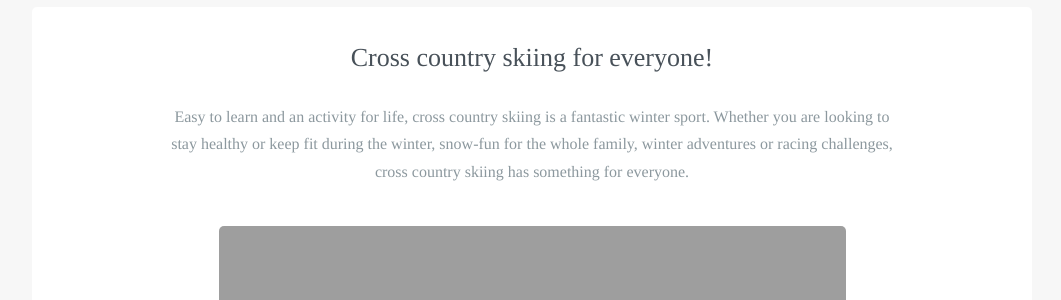
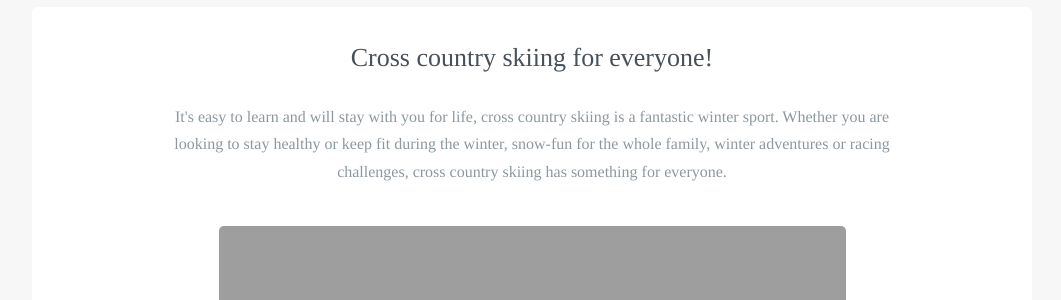
Before and after one commit to robcatto/robcatto.github.io, a Jekyll site: the page built from discoverxc/index.html, in a window 1280 px wide and 900 px high. Shown: the part 332-632 px from the top of the window, without its empty margins (108-1169 px from the left). Built offline with Jekyll 4.4.1, drawn with Linux system fonts in a browser that asks for light colours; some web fonts are replaced; Markdown is read by kramdown in place of the engine named in the settings.

Commit message:
Update index.html

```diff
--- a/discoverxc/index.html
+++ b/discoverxc/index.html
@@ -46,7 +46,7 @@ layout: default
         <div id="content1" style="margin-top: 35px;">
         <section class="mobile_section">
                 <h3>Cross country skiing for everyone!</h3>
-                <p>Easy to learn and an activity for life, cross country skiing is a fantastic winter sport. Whether you are looking to stay healthy or keep fit during the winter, snow-fun for the whole family, winter adventures or racing challenges, cross country skiing has something for everyone.
+                <p>It's easy to learn and will stay with you for life, cross country skiing is a fantastic winter sport. Whether you are looking to stay healthy or keep fit during the winter, snow-fun for the whole family, winter adventures or racing challenges, cross country skiing has something for everyone.
                 </p>
                 <div class="one">
                 <div class="onelarge centered" style="
```
